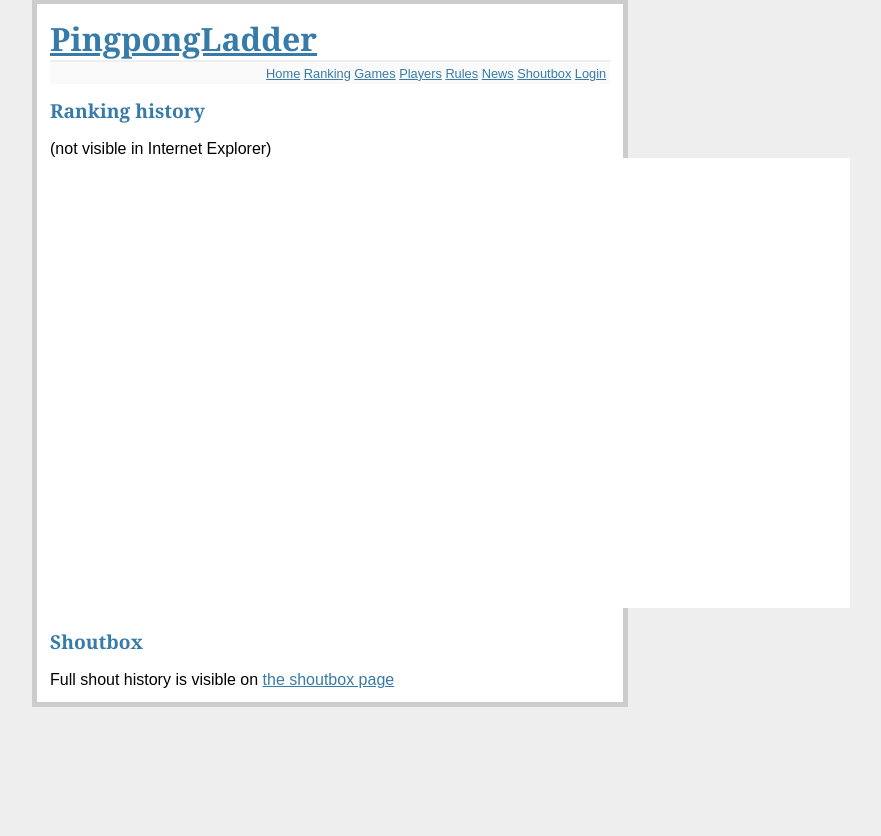
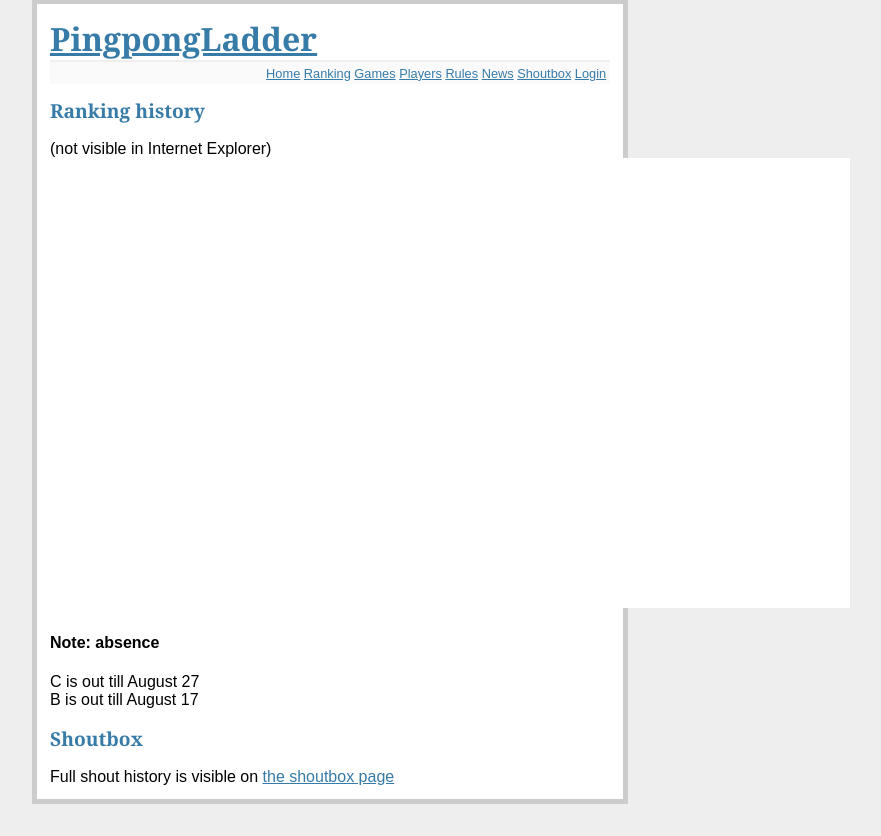
Before and after one commit to florisla/pingpongladder, a Flask app: page / in a window 1280 px wide. Shown: the part 33-869 px from the top of the page, without its empty margins (310-1191 px from the left). Before the commit the page ends 740 px from the top, so only its background shows below. Run offline with Flask 2, Linux system fonts and the light colour scheme; data that the repository does not hold is empty.

Commit message:
Feature: show absence on homepage

```diff
--- a/templates/index.html
+++ b/templates/index.html
@@ -6,6 +6,13 @@
   <p>
   (not visible in Internet Explorer)<br />
     <svg width="800" height="450"></svg>
+  </p>
+
+  <h4>Note: absence</h4>
+  <p>
+  {% for player,returns in absence.items() %}
+    {{ player }} is out till {{ returns }}<br />
+  {% endfor %}
   </p>
 
 {% include "shoutbox.html" %}
--- a/tournament.py
+++ b/tournament.py
@@ -116,7 +116,7 @@ def teardown_request(exception):
 
 @app.route('/')
 def show_home():
-    return render_template('index.html', shouts=g.shouts[:20])
+    return render_template('index.html', shouts=g.shouts[:20], absence=app.config['ABSENCE'])
 
 @app.route('/ranking')
 def show_ranking():
```
